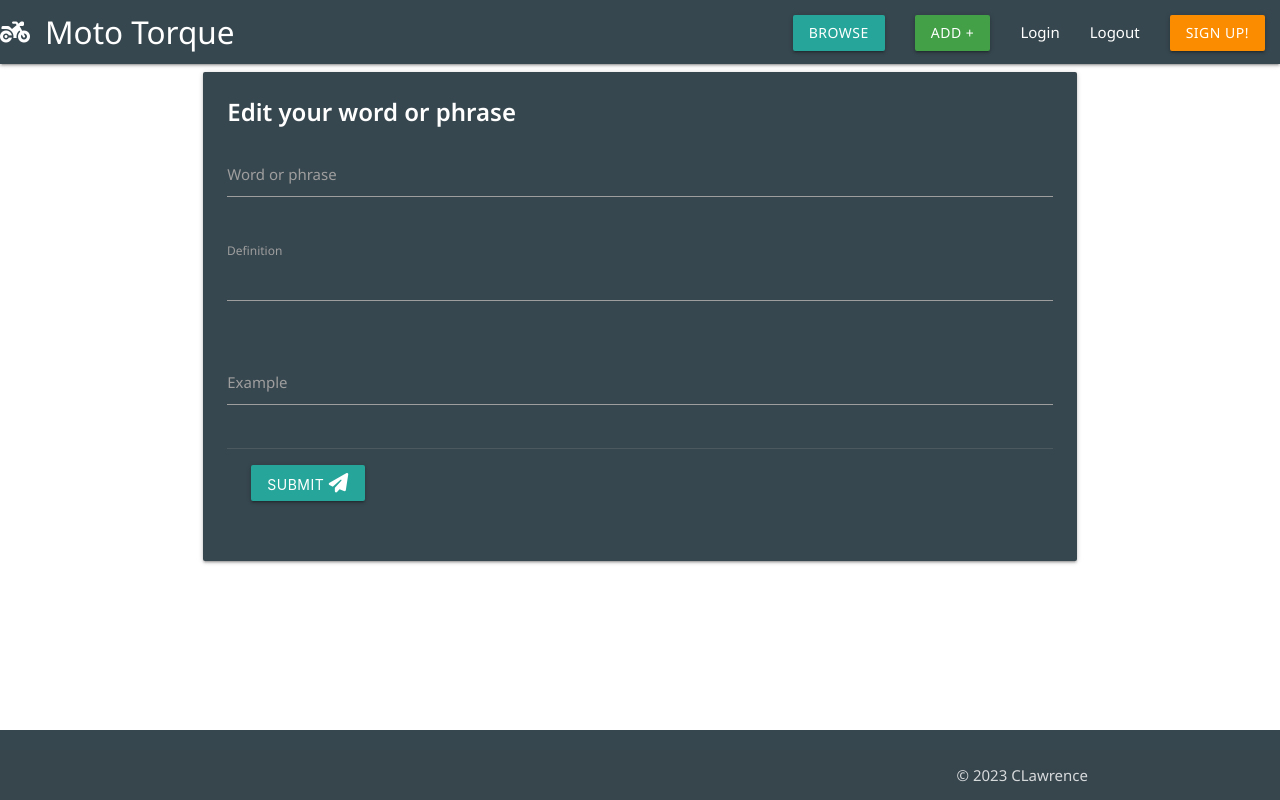
After one commit to clawrence00/mototorque, a Flask app: template mototorque/templates/edit.html in a window 1280 px wide. The commit adds this page. Run offline with Flask 3, Linux system fonts and the light colour scheme; the template is opened without the code that fills it, so the values that code supplies are empty; some libraries are stand-ins or nearby versions.

Commit message:
Added edit and delete functionality

```diff
--- a/mototorque/static/css/style.css
+++ b/mototorque/static/css/style.css
@@ -26,7 +26,29 @@ main {
     background-color: #ff9800;
 }
 
+.edit_link {
+    background-color: #1976d2;
+}
+
+.edit_link:hover {
+    background-color: #1e88e5;
+}
+
+.delete_link {
+    background-color: #d32f2f;
+}
+
+.delete_link:hover {
+    background-color: #e53935;
+}
+
 /* styling for form */
 input {
     color: white;
 }
+
+/* Card Styling */
+
+.card .card-title {
+    font-weight: 600;
+}
--- /dev/null
+++ b/mototorque/templates/edit.html
@@ -0,0 +1,73 @@
+{% extends "base.html" %} {% block content %}
+
+<div class="row">
+  <div class="col s12">
+    <div class="card blue-grey darken-3">
+      <div class="card-content white-text">
+        <span class="card-title">Edit your word or phrase</span>
+        <div class="row">
+          <form
+            class="col s12"
+            method="POST"
+            action="{{ url_for('edit_word', word_id=word.id) }}"
+          >
+            <div class="row">
+              <div class="input-field col s12">
+                <input
+                  id="word_phrase"
+                  name="word_phrase"
+                  value="{{ word.word_phrase }}"
+                  type="text"
+                  maxlength="100"
+                  class="validate"
+                  required
+                />
+                <label for="word_phrase">Word or phrase</label>
+              </div>
+            </div>
+            <div class="row">
+              <div class="input-field col s12">
+                <input
+                  id="definition"
+                  name="definition"
+                  value="{{ word.definition }} "
+                  type="text"
+                  maxlength="200"
+                  class="validate"
+                  required
+                />
+                <label for="definition">Definition</label>
+              </div>
+            </div>
+            <div class="row">
+              <div class="input-field col s12">
+                <input
+                  id="example"
+                  name="example"
+                  value="{{ word.example }}"
+                  type="text"
+                  maxlength="100"
+                  class="validate"
+                  required
+                />
+                <label for="example">Example</label>
+              </div>
+            </div>
+            <div class="card-action">
+              <button
+                class="btn waves-effect waves-light"
+                type="submit"
+                name="action"
+              >
+                Submit
+                <i class="fa-solid fa-paper-plane"></i>
+              </button>
+            </div>
+          </form>
+        </div>
+      </div>
+    </div>
+  </div>
+</div>
+
+{% endblock %}
```
Also changed, not shown: mototorque/routes.py (+22 -2 lines), mototorque/templates/browse.html (+16 -8 lines).
